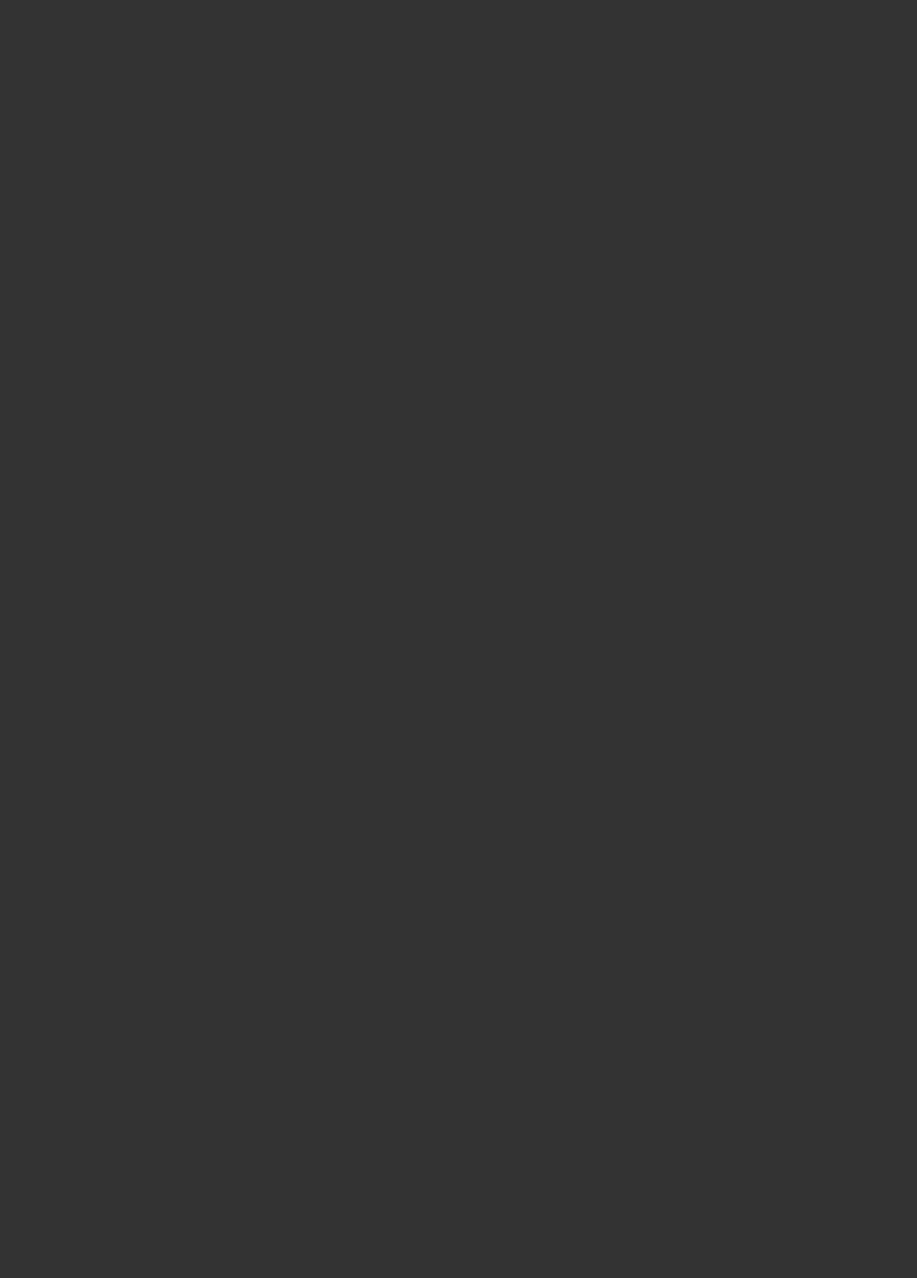
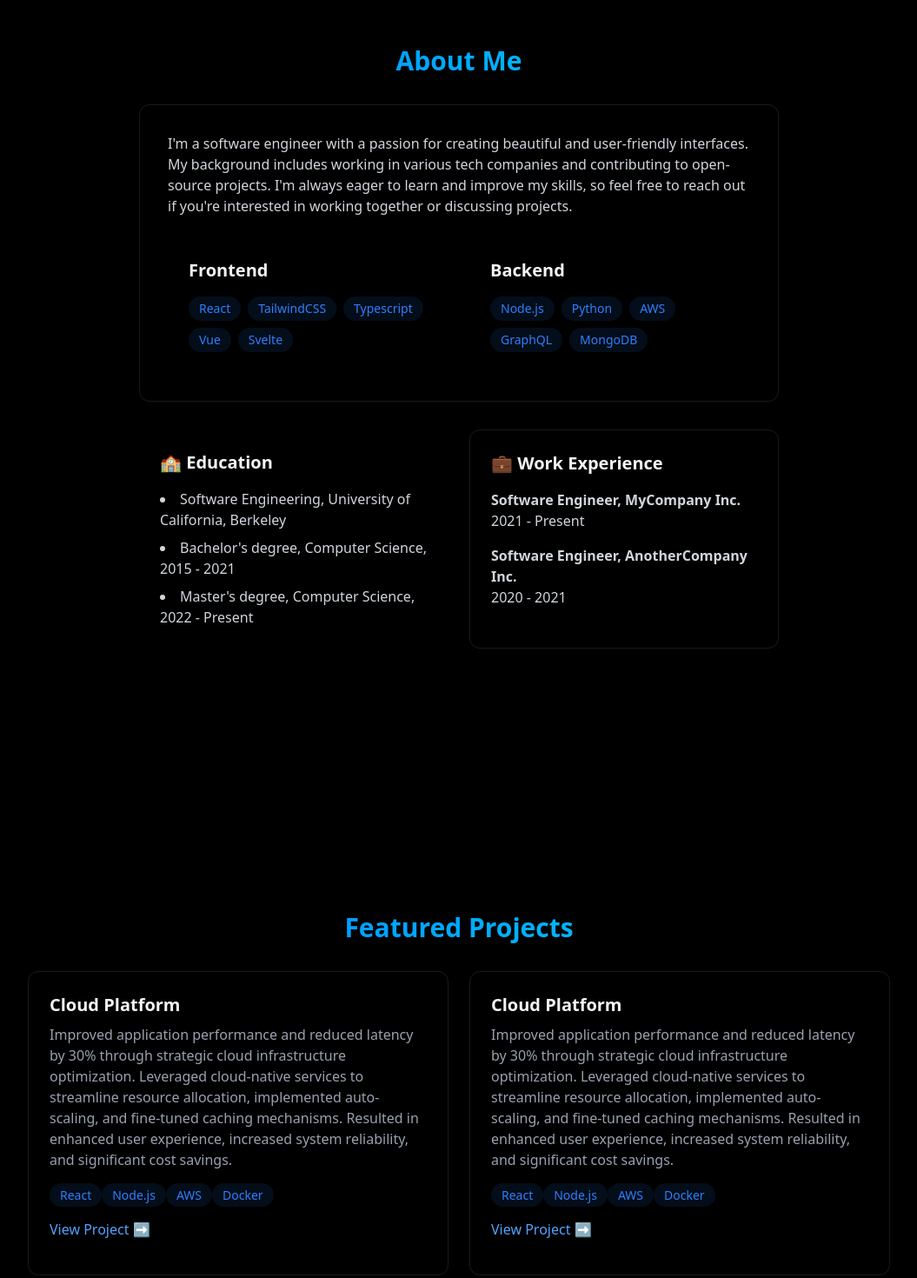
Before and after one commit to danilokosam/portfolio-2025-dxni, a React (Vite) app: page / in a window 1280 px wide. Shown: the part 860-2330 px from the top of the page at 87% size, without its empty margins (112-1167 px from the left). Before the commit the page ends 800 px from the top, so only its background shows below. Built offline with nearby package versions, Linux system fonts and the light colour scheme.

Commit message:
Incorporación de diseño

```diff
--- a/src/App.jsx
+++ b/src/App.jsx
@@ -4,6 +4,8 @@
 import { Navbar } from "./components/Navbar";
 import { MobileMenu } from "./components/MobileMenu";
 import { Home } from "./components/sections/Home";
+import { About } from "./components/sections/About";
+import { Projects } from "./components/sections/Projects";
 export const App = () => {
   const [isLoaded, setisLoaded] = useState(false);
   const [menuOpen, setMenuOpen] = useState(false);
@@ -18,6 +20,8 @@
         <Navbar menuOpen={menuOpen} setMenuOpen={setMenuOpen} />
         <MobileMenu menuOpen={menuOpen} setMenuOpen={setMenuOpen} />
         <Home />
+        <About />
+        <Projects />
       </div>
     </>
   );
--- a/src/components/sections/About.jsx
+++ b/src/components/sections/About.jsx
@@ -0,0 +1,94 @@
+export const About = () => {
+  const frontendSkills = [
+    "React",
+    "TailwindCSS",
+    "Typescript",
+    "Vue",
+    "Svelte",
+  ];
+
+  const backendSkills = ["Node.js", "Python", "AWS", "GraphQL", "MongoDB"];
+  return (
+    <section
+      id="about"
+      className="min-h-screen flex items-center justify-center py-28"
+    >
+      <div className="max-w-3xl mx-auto px-4">
+        <h2 className="text-3xl font-bold mb-8 bg-gradient-to-r from-blue-500 to-cyan-400 bg-clip-text text-transparent text-center">
+          About Me
+        </h2>
+        <div className="rounded-xl p-8 border-white/10 border hover:-translate-y-1 transition-all">
+          <p className="text-gray-300 mb-6">
+            I'm a software engineer with a passion for creating beautiful and
+            user-friendly interfaces. My background includes working in various
+            tech companies and contributing to open-source projects. I'm always
+            eager to learn and improve my skills, so feel free to reach out if
+            you're interested in working together or discussing projects.
+          </p>
+
+          <div className="grid grid-cols-1 md:grid-cols-2 gap-6">
+            {/* Frontend Skills */}
+            <div className="rounded-xl p-6 hover:-translate-y-1 transition-all">
+              <h3 className="text-xl font-bold mb-4">Frontend</h3>
+              <div className="flex flex-wrap gap-2">
+                {frontendSkills.map((tech, key) => (
+                  <span
+                    key={key}
+                    className="bg-blue-500/10 text-blue-500 py-1 px-3 rounded-full text-sm hover:bg-blue-500/20 hover:shadow-[0_2px_8px_rgba(59,130,246,0.2)] transition"
+                  >
+                    {tech}
+                  </span>
+                ))}
+              </div>
+            </div>
+            {/* Frontend Skills */}
+
+            {/* Backend Skills */}
+            <div className="rounded-xl p-6 hover:-translate-y-1 transition-all">
+              <h3 className="text-xl font-bold mb-4">Backend</h3>
+              <div className="flex flex-wrap gap-2">
+                {backendSkills.map((tech, key) => (
+                  <span
+                    key={key}
+                    className="bg-blue-500/10 text-blue-500 py-1 px-3 rounded-full text-sm hover:bg-blue-500/20 hover:shadow-[0_2px_8px_rgba(59,130,246,0.2)] transition"
+                  >
+                    {tech}
+                  </span>
+                ))}
+              </div>
+            </div>
+            {/* Backend Skills */}
+          </div>
+        </div>
+
+        <div className="grid grid-cols-1 md:grid-cols-2 gap-6 mt-8">
+          <div className="p-6 rounded-xl border-white/10 boreder hover:-translate-y-1 transition-all">
+            <h3 className="text-xl font-bold mb-4">🏫 Education</h3>
+            <ul className="list-disc list-inside text-gray-300 space-y-2">
+              <li>Software Engineering, University of California, Berkeley</li>
+              <li>Bachelor's degree, Computer Science, 2015 - 2021</li>
+              <li>Master's degree, Computer Science, 2022 - Present</li>
+            </ul>
+          </div>
+          <div className="p-6 rounded-xl border-white/10 border hover:-translate-y-1 transition-all">
+            <h3 className="text-xl font-bold mb-4">💼 Work Experience</h3>
+            <div className="space-y-4 text-gray-300">
+              <div>
+                <h4 className="font-semibold">
+                  Software Engineer, MyCompany Inc.
+                </h4>
+                <p>2021 - Present</p>
+              </div>
+              <div>
+                <h4 className="font-semibold">
+                  Software Engineer, AnotherCompany Inc.
+                </h4>
+                <p>2020 - 2021</p>
+              </div>
+            </div>
+          </div>
+        </div>
+      </div>
+    </section>
+  );
+};
--- a/src/components/sections/Home.jsx
+++ b/src/components/sections/Home.jsx
@@ -5,7 +5,7 @@
       className="min-h-screen flex items-center justify-center relative"
     >
       <div className="text-center z-10 px-4">
-        <h1 className="text-5xl md:text-7xl font-bold mb-6 bg-gradient-to-r from-blue-500 to-purple-600 bg-clip-text text-transparent leading-right ">
+        <h1 className="text-5xl md:text-7xl font-bold mb-6 bg-gradient-to-r from-blue-500 to-cyan-400 bg-clip-text text-transparent leading-right ">
           Hi, I'm Daniel
         </h1>
         <p className="text-gray-100 text-lg mb-8 max-w-lg mx-auto">
--- a/src/components/sections/Projects.jsx
+++ b/src/components/sections/Projects.jsx
@@ -0,0 +1,80 @@
+export const Projects = () => {
+  return (
+    <section
+      id="projects"
+      className="min-h-screen flex items-center justify-center py-20"
+    >
+      <div className="max-w-5xl mx-auto px-4">
+        <h2 className="text-3xl font-bold mb-8 bg-gradient-to-r from-blue-500 to-cyan-400 bg-clip-text text-transparent text-center">
+          Featured Projects
+        </h2>
+        <div className="grid grid-cols-1 md:grid-cols-2 gap-6">
+          {/* Project 1 */}
+          <div className="p-6 rounded-xl border border-white/10 hover:-translate-y-1 hover:border-blue-500/30 hover:shadow-[0_2px_8px_rgba(59,130,246,0.1)] transition-all">
+            <h3 className="text-xl font-bold mb-2">Cloud Platform</h3>
+            <p className="text-gray-400 mb-4">
+              Improved application performance and reduced latency by 30%
+              through strategic cloud infrastructure optimization. Leveraged
+              cloud-native services to streamline resource allocation,
+              implemented auto-scaling, and fine-tuned caching mechanisms.
+              Resulted in enhanced user experience, increased system
+              reliability, and significant cost savings.
+            </p>
+            <div>
+              {["React", "Node.js", "AWS", "Docker"].map((tech, key) => (
+                <span
+                  key={key}
+                  className="bg-blue-500/10 text-blue-500 py-1 px-3 rounded-full text-sm hover:bg-blue-500/20 hover:shadow-[0_2px_8px_rgba(59,130,246,0.1)] transition-all"
+                >
+                  {tech}
+                </span>
+              ))}
+            </div>
+
+            <div className="flex justify-between items-center">
+              <a
+                href="#"
+                className="text-blue-400 hover:text-blue-300 transition-colors my-4"
+              >
+                View Project ➡️
+              </a>
+            </div>
+          </div>
+          {/* Project 1 */}
+          {/* Project 2 */}
+          <div className="p-6 rounded-xl border border-white/10 hover:-translate-y-1 hover:border-blue-500/30 hover:shadow-[0_2px_8px_rgba(59,130,246,0.1)] transition-all">
+            <h3 className="text-xl font-bold mb-2">Cloud Platform</h3>
+            <p className="text-gray-400 mb-4">
+              Improved application performance and reduced latency by 30%
+              through strategic cloud infrastructure optimization. Leveraged
+              cloud-native services to streamline resource allocation,
+              implemented auto-scaling, and fine-tuned caching mechanisms.
+              Resulted in enhanced user experience, increased system
+              reliability, and significant cost savings.
+            </p>
+            <div>
+              {["React", "Node.js", "AWS", "Docker"].map((tech, key) => (
+                <span
+                  key={key}
+                  className="bg-blue-500/10 text-blue-500 py-1 px-3 rounded-full text-sm hover:bg-blue-500/20 hover:shadow-[0_2px_8px_rgba(59,130,246,0.1)] transition-all"
+                >
+                  {tech}
+                </span>
+              ))}
+            </div>
+
+            <div className="flex justify-between items-center">
+              <a
+                href="#"
+                className="text-blue-400 hover:text-blue-300 transition-colors my-4"
+              >
+                View Project ➡️
+              </a>
+            </div>
+          </div>
+          {/* Project 2 */}
+        </div>
+      </div>
+    </section>
+  );
+};
```
Also changed, not shown: 2 other files (tests, documents, lock files or other folders).
